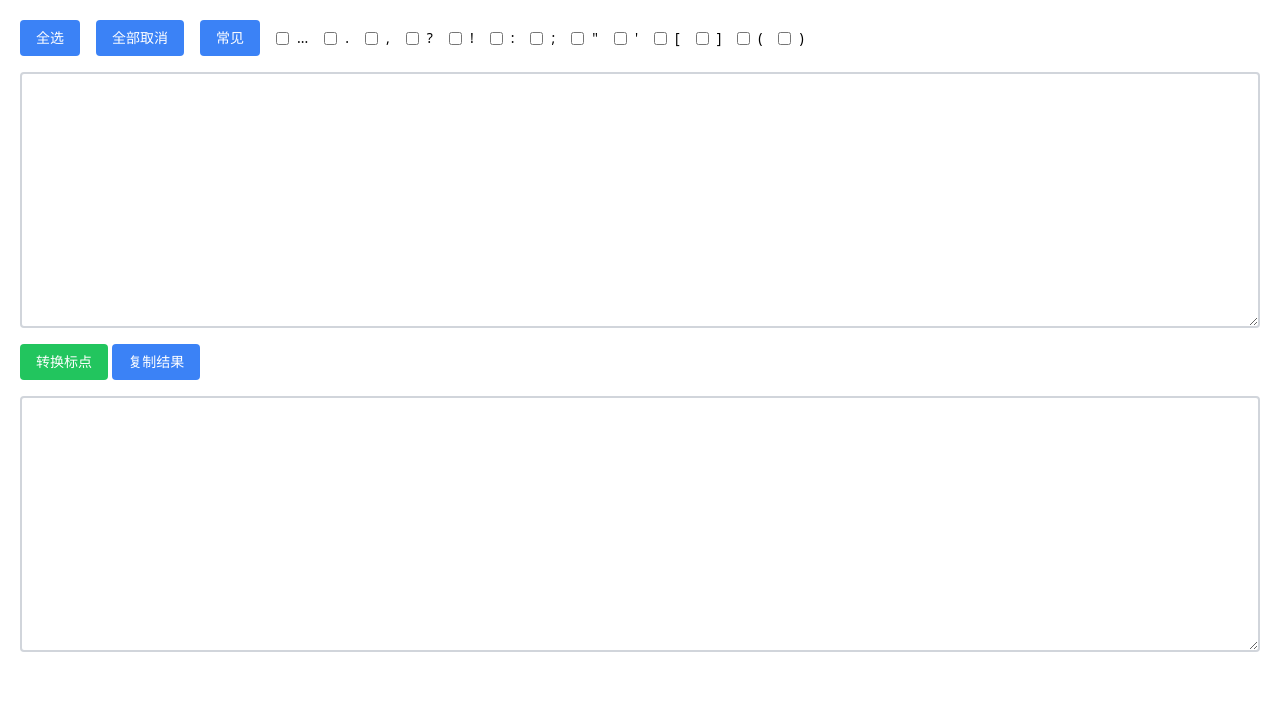
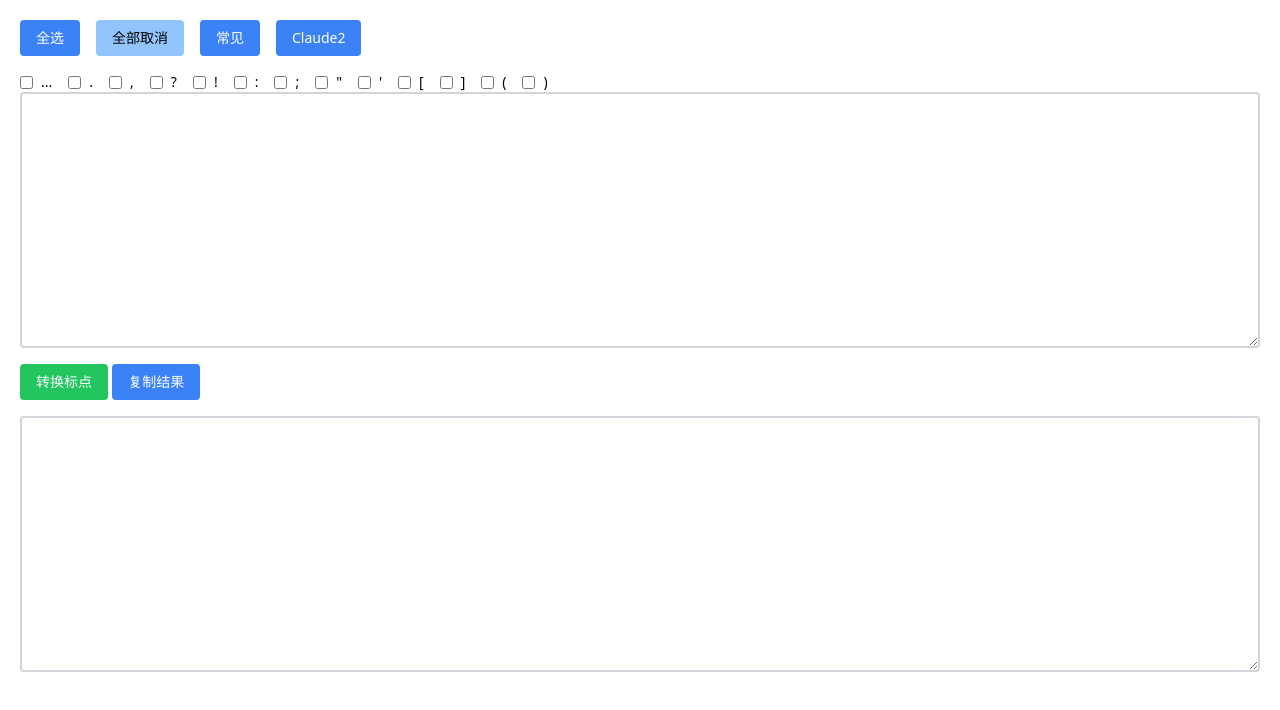
Before and after one commit to gantrol/punctuation, a SvelteKit app: page / in a window 1280 px wide. Shown: the top 710 px of the page. Built offline with nearby package versions, Linux system fonts and the light colour scheme.

Commit message:
feat: claude2

```diff
--- a/src/routes/+page.svelte
+++ b/src/routes/+page.svelte
@@ -24,6 +24,16 @@
     const punctuationCommonPairs = {
         "...": "……",
         ".": "。",
+        ",": "，",
+        "?": "？",
+        "!": "！",
+        ":": "：",
+        ";": "；",
+        "\"": "“",
+        "\'": "‘",
+    };
+
+    const punctuationClaude2Pairs = {
         ",": "，",
         "?": "？",
         "!": "！",
@@ -97,6 +107,12 @@
         }
     }
 
+    function selectClaude2() {
+        for (const key of Object.keys(punctuationClaude2Pairs)) {
+            checkboxes[key] = true;
+        }
+    }
+
     function deselectAll() {
         for (const key in checkboxes) {
             checkboxes[key] = false;
@@ -130,8 +146,11 @@
 <div class="app-container flex flex-col p-5 font-sans">
     <div class="checkboxes-container flex space-x-4 mb-4">
         <button class="px-4 py-2 text-sm text-white bg-blue-500 rounded" on:click={selectAll}>全选</button>
-        <button class="px-4 py-2 text-sm text-white bg-blue-500 rounded" on:click={deselectAll}>全部取消</button>
+        <button class="px-4 py-2 text-sm text-black bg-blue-300 rounded" on:click={deselectAll}>全部取消</button>
         <button class="px-4 py-2 text-sm text-white bg-blue-500 rounded" on:click={selectCommon}>常见</button>
+        <button class="px-4 py-2 text-sm text-white bg-blue-500 rounded" on:click={selectClaude2}>Claude2</button>
+    </div>
+    <div class="flex space-x-4">
         {#each Object.keys(checkboxes) as punctuation}
             <div class="checkbox-container flex items-center space-x-2">
                 <input type="checkbox" bind:checked={checkboxes[punctuation]} id={punctuation} class="rounded"/>
```
